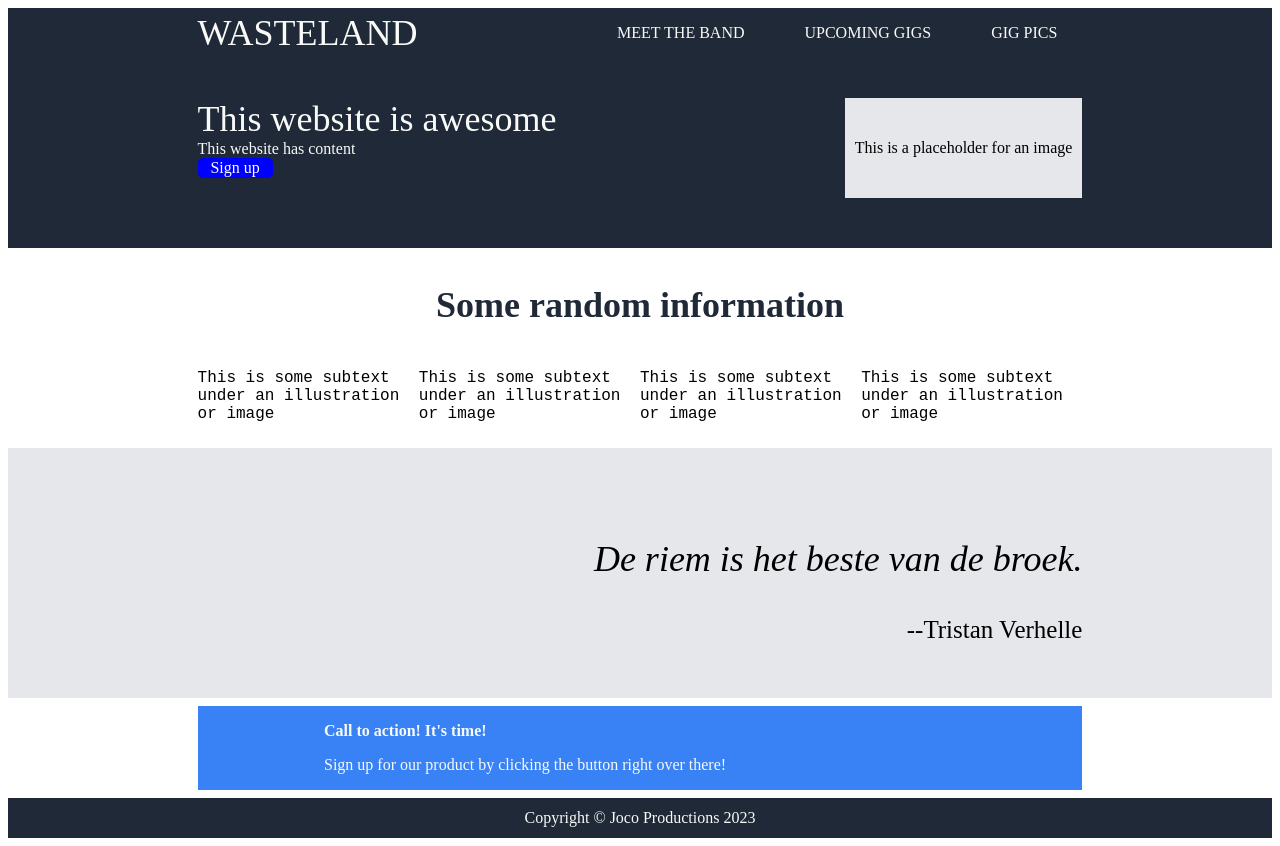
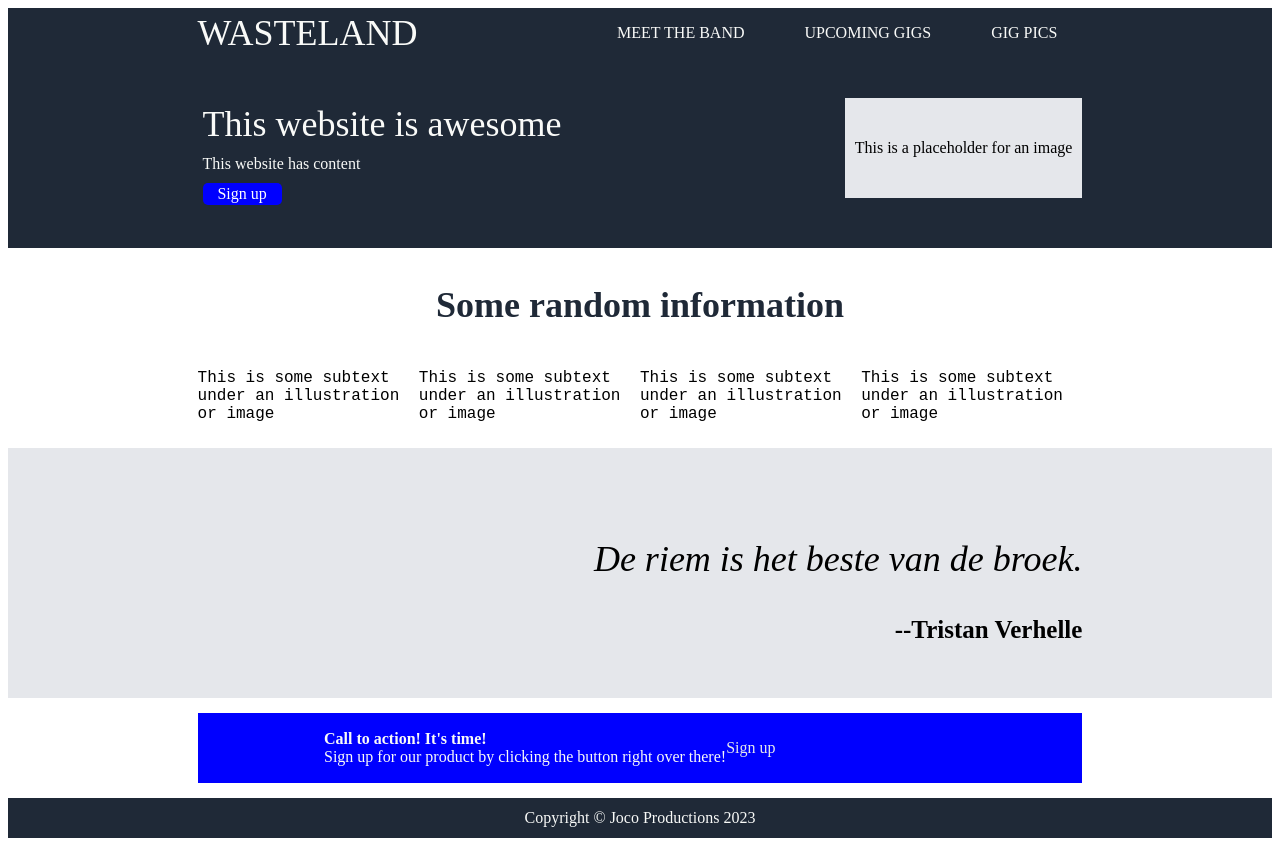
Before and after one commit to JonathanCoene/TOP_Project_Landing_Page, a plain HTML site: page Index.html in a window 1280 px wide. Drawn offline with Linux system fonts and the light colour scheme.

Commit message:
added bottom button

```diff
--- a/Index.html
+++ b/Index.html
@@ -25,7 +25,7 @@
         <div class="hero-left margin-left" >
             <div class="hero-left-title">This website is awesome</div>
             <div class="hero-left-body">This website has content</div>
-            <div class="button">Sign up</div>
+            <div class="hero-button">Sign up</div>
         </div>
         <div class="hero-right margin-right">
             This is a placeholder for an image
@@ -67,8 +67,13 @@
 
     <div class="banner-bottom">
         <div class="call-to-action-block margin-left margin-right">
-            <div class="bold"><p>Call to action! It's time!</p></div>
-            <div><p>Sign up for our product by clicking the button right over there!</p></div>
+            <div clas="banner-column-left">
+                <div class="bold">Call to action! It's time!</div>
+                <div>Sign up for our product by clicking the button right over there!</div>
+            </div>
+            <div class="banner-column-right">
+                <div class="bottom-button">Sign up</div>
+            </div>
         </div>
     </div>
 
--- a/styles.css
+++ b/styles.css
@@ -9,20 +9,7 @@
 .bold{
     font-weight: bold;
 }
-.button{
-    display: flex;
-    flex: 0 1 auto;
-    color: white;
-    background: blue;
-    font-style: bold;
-    width: 75px;
-    height: 20px;
-    border-color: whitesmoke;
-    border-width: 3px;
-    align-items: center;
-    justify-content: center;
-    border-radius: 5px;
-}
+
 
 /*Header Section*/
 
@@ -80,6 +67,9 @@
     flex-direction: column;
 }
 
+.hero-left div{
+    margin: 5px;
+}
 .hero-left-body{
     font: white;
 }
@@ -96,7 +86,26 @@
     font-style: bold;
     font-size: 36px;
 }
+.hero-button{
+    display: flex;
+    flex: 0 1 auto;
+    color: white;
+    background: blue;
+    font-style: bold;
+    width: 75px;
+    height: 20px;
+    border-color: whitesmoke;
+    border-width: 3px;
+    align-items: center;
+    justify-content: center;
+    border-radius: 5px;
+    padding: 2px;
+}
 
+.hero-button :hover{
+    color: darkblue;
+    font-weight: bold;
+}
 
 /* Information Section */
 
@@ -159,6 +168,7 @@
 
 .quote-speaker{
     font-size: 25px;
+    font-weight: bold;
 }
 
 
@@ -171,12 +181,37 @@
     height: 100px;
     justify-content: center;
 }
+
 .call-to-action-block{
-    background: #3882F6;
+    display: flex;
+    background: blue;
     color: #F9FAF8;
     padding-left: 10%;
+    padding-top: 10px;
+    padding-bottom: 10px;
+    align-items: center;
+    height: 50px;
 }
 
+.banner-column-left{
+    display: flex;
+    flex-direction: column;
+    flex: auto;
+}
+
+.banner_colum-right{
+    display: flex;
+    align-items: center;
+    justify-content: center;
+}
+
+.bottom-button{
+    display: flex;
+    color:#E5E7EB;
+    background: blue;
+    justify-content: center;
+    align-items: centers;
+}
 
 /* Footer section */
 
```
